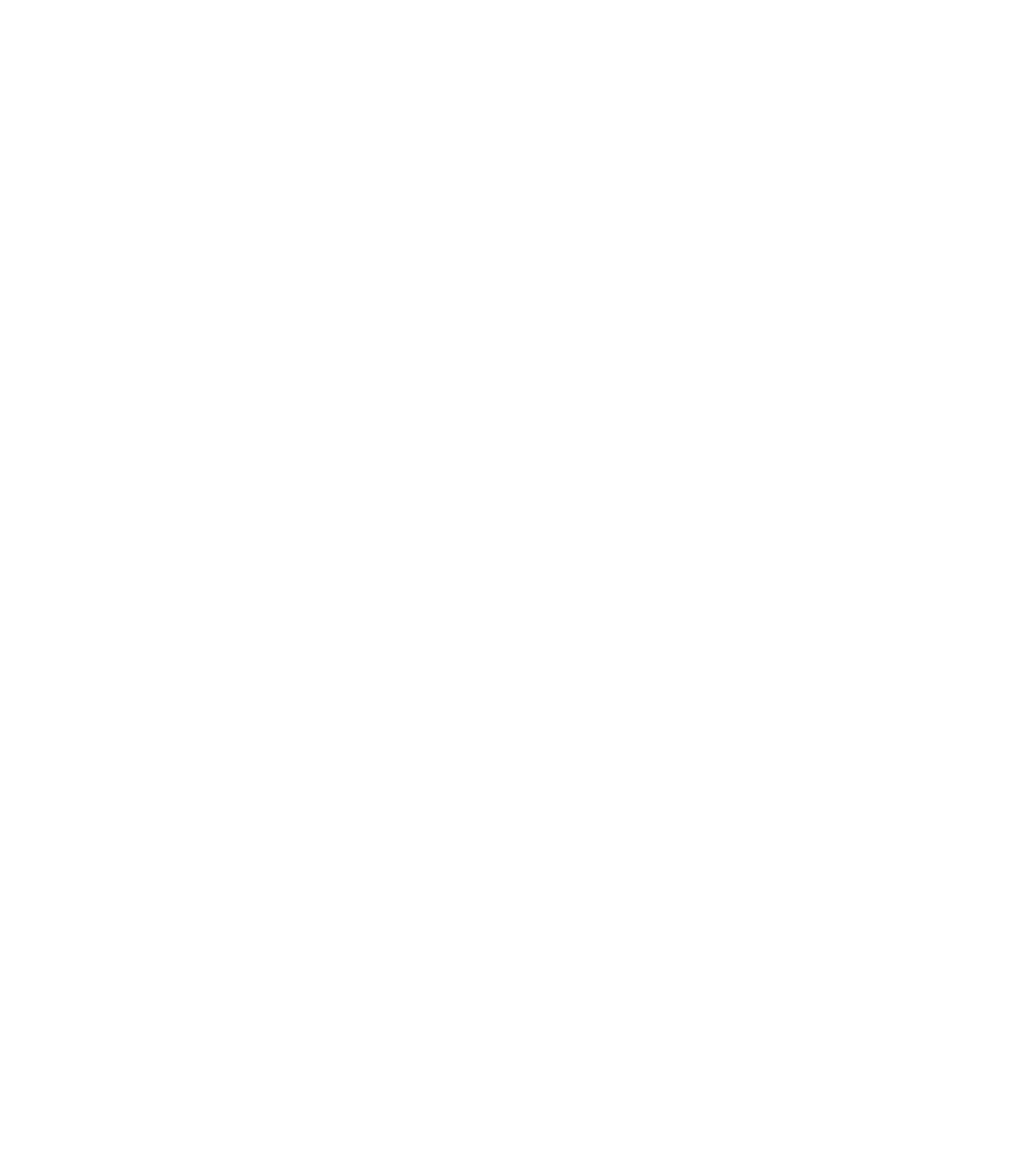
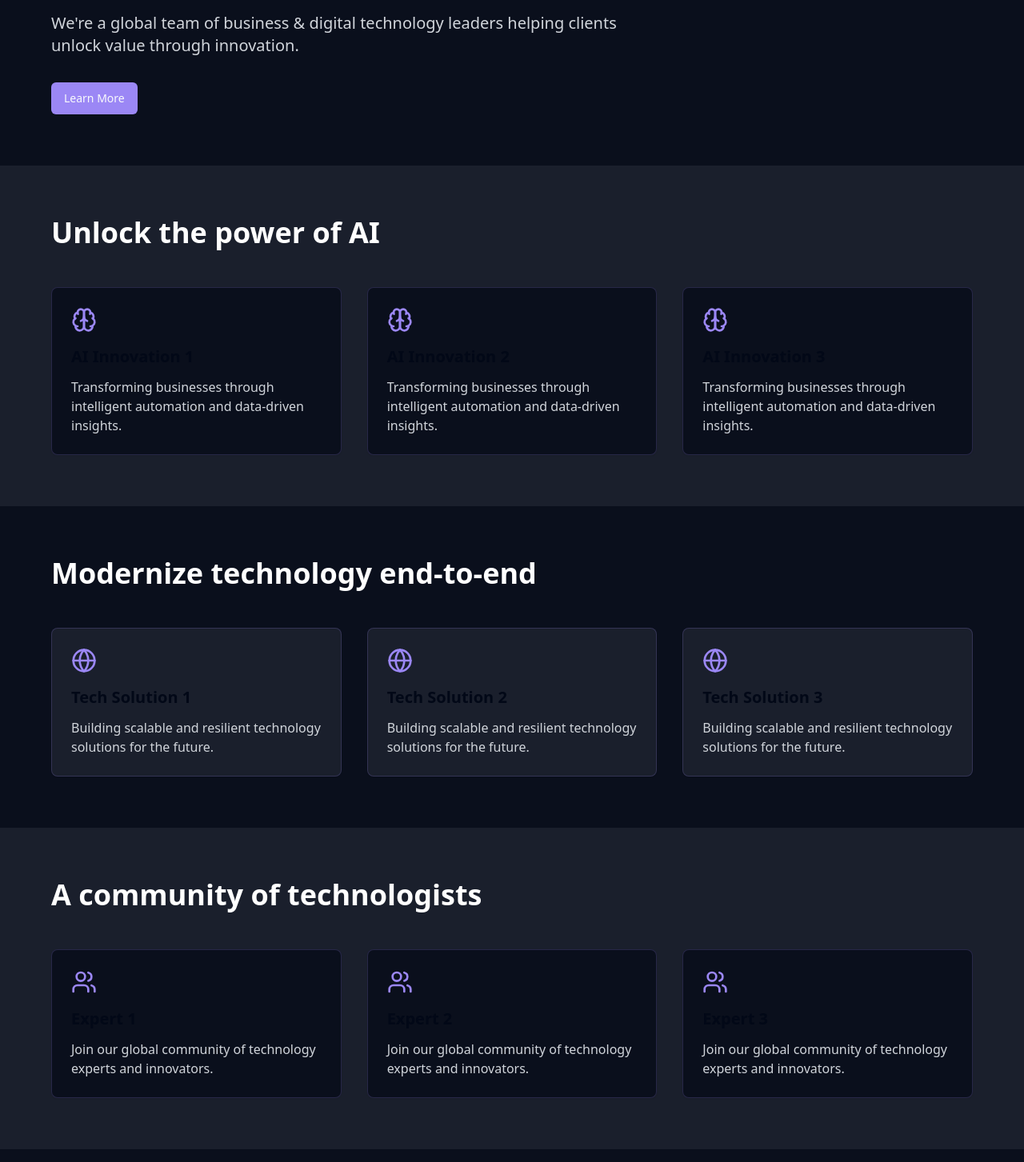
Before and after one commit to Quantum-Tunnel-Design/qtd-website, a React (Vite) app: page /what-we-think in a window 1280 px wide. Before the commit this address had no page. Shown: the part 197-1650 px from the top of the page at 80% size. Before the commit the page ends 800 px from the top, so only its background shows below. Built offline with nearby package versions, Linux system fonts and the light colour scheme.

Commit message:
Add "What We Think" page
Implement a new page for the "What We Think" menu item, inspired by the Mckinsey UI layout, tailored to the Accenture theme. This page will open as a new route in the application.
[skip gpt_engineer]

```diff
--- a/src/App.tsx
+++ b/src/App.tsx
@@ -4,6 +4,7 @@ import { TooltipProvider } from "@/components/ui/tooltip";
 import { QueryClient, QueryClientProvider } from "@tanstack/react-query";
 import { BrowserRouter, Routes, Route } from "react-router-dom";
 import Index from "./pages/Index";
+import WhatWeThink from "./pages/WhatWeThink";
 
 const queryClient = new QueryClient();
 
@@ -14,6 +15,7 @@ const App = () => {
         <TooltipProvider>
           <Routes>
             <Route path="/" element={<Index />} />
+            <Route path="/what-we-think" element={<WhatWeThink />} />
           </Routes>
           <Toaster />
           <Sonner />
--- a/src/components/Navigation.tsx
+++ b/src/components/Navigation.tsx
@@ -48,7 +48,7 @@ const Navigation = () => {
                 What we do <ChevronDown className="ml-1 h-4 w-4" />
               </button>
             </div>
-            <a href="#" className="text-white hover:text-accenture-purple transition-colors">
+            <a href="/what-we-think" className="text-white hover:text-accenture-purple transition-colors">
               What we think
             </a>
             <a href="#" className="text-white hover:text-accenture-purple transition-colors">
--- /dev/null
+++ b/src/pages/WhatWeThink.tsx
@@ -0,0 +1,84 @@
+import { Button } from "@/components/ui/button";
+import { Card } from "@/components/ui/card";
+import { Brain, Globe, Lightbulb, Users } from "lucide-react";
+
+const WhatWeThink = () => {
+  return (
+    <div className="min-h-screen bg-accenture-darker text-white">
+      {/* Hero Section */}
+      <section className="pt-32 pb-16 px-4 md:px-8">
+        <div className="max-w-6xl mx-auto">
+          <h1 className="text-4xl md:text-6xl font-bold mb-6">Creating value beyond the hype</h1>
+          <p className="text-lg md:text-xl text-gray-300 mb-8 max-w-3xl">
+            We're a global team of business & digital technology leaders helping clients unlock value through innovation.
+          </p>
+          <Button className="bg-accenture-purple hover:bg-accenture-purple/90">Learn More</Button>
+        </div>
+      </section>
+
+      {/* AI Section */}
+      <section className="py-16 px-4 md:px-8 bg-accenture-dark">
+        <div className="max-w-6xl mx-auto">
+          <h2 className="text-3xl md:text-4xl font-bold mb-12">Unlock the power of AI</h2>
+          <div className="grid grid-cols-1 md:grid-cols-3 gap-8">
+            {[1, 2, 3].map((item) => (
+              <Card key={item} className="bg-accenture-darker border-accenture-purple/20">
+                <div className="p-6">
+                  <Brain className="w-8 h-8 text-accenture-purple mb-4" />
+                  <h3 className="text-xl font-semibold mb-3">AI Innovation {item}</h3>
+                  <p className="text-gray-300">Transforming businesses through intelligent automation and data-driven insights.</p>
+                </div>
+              </Card>
+            ))}
+          </div>
+        </div>
+      </section>
+
+      {/* Technology Section */}
+      <section className="py-16 px-4 md:px-8">
+        <div className="max-w-6xl mx-auto">
+          <h2 className="text-3xl md:text-4xl font-bold mb-12">Modernize technology end-to-end</h2>
+          <div className="grid grid-cols-1 md:grid-cols-3 gap-8">
+            {[1, 2, 3].map((item) => (
+              <Card key={item} className="bg-accenture-dark border-accenture-purple/20">
+                <div className="p-6">
+                  <Globe className="w-8 h-8 text-accenture-purple mb-4" />
+                  <h3 className="text-xl font-semibold mb-3">Tech Solution {item}</h3>
+                  <p className="text-gray-300">Building scalable and resilient technology solutions for the future.</p>
+                </div>
+              </Card>
+            ))}
+          </div>
+        </div>
+      </section>
+
+      {/* Community Section */}
+      <section className="py-16 px-4 md:px-8 bg-accenture-dark">
+        <div className="max-w-6xl mx-auto">
+          <h2 className="text-3xl md:text-4xl font-bold mb-12">A community of technologists</h2>
+          <div className="grid grid-cols-1 md:grid-cols-3 gap-8">
+            {[1, 2, 3].map((item) => (
+              <Card key={item} className="bg-accenture-darker border-accenture-purple/20">
+                <div className="p-6">
+                  <Users className="w-8 h-8 text-accenture-purple mb-4" />
+                  <h3 className="text-xl font-semibold mb-3">Expert {item}</h3>
+                  <p className="text-gray-300">Join our global community of technology experts and innovators.</p>
+                </div>
+              </Card>
+            ))}
+          </div>
+        </div>
+      </section>
+
+      {/* Contact Section */}
+      <section className="py-16 px-4 md:px-8">
+        <div className="max-w-6xl mx-auto text-center">
+          <h2 className="text-3xl md:text-4xl font-bold mb-8">Connect with Accenture Digital</h2>
+          <Button className="bg-accenture-purple hover:bg-accenture-purple/90">Contact Us</Button>
+        </div>
+      </section>
+    </div>
+  );
+};
+
+export default WhatWeThink;
```
